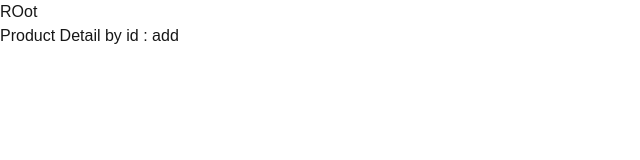
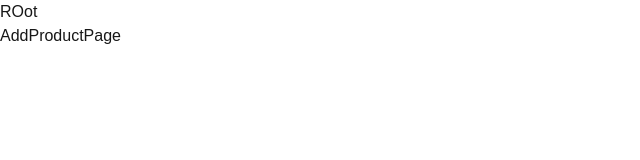
Before and after one commit to RixPrajapati/E-commerce-next.js-, a Next.js app: page /products/add in a window 1280 px wide. Shown: the top 160 px of the page, without its empty margins (0-640 px from the left). Built offline with nearby package versions, Linux system fonts and the light colour scheme.

Commit message:
private folders in src/app

```diff
--- /dev/null
+++ b/src/app/products/_components/Card.js
@@ -0,0 +1,12 @@
+import React from 'react'
+
+const ProductsCard
+ = () => {
+  return (
+    <div>ProductsCard
+
+    </div>
+  )
+}
+
+export default ProductsCard
--- /dev/null
+++ b/src/app/products/add/page.js
@@ -0,0 +1,9 @@
+import React from 'react'
+
+const AddProductPage = () => {
+  return (
+    <div>AddProductPage</div>
+  )
+}
+
+export default AddProductPage
```
